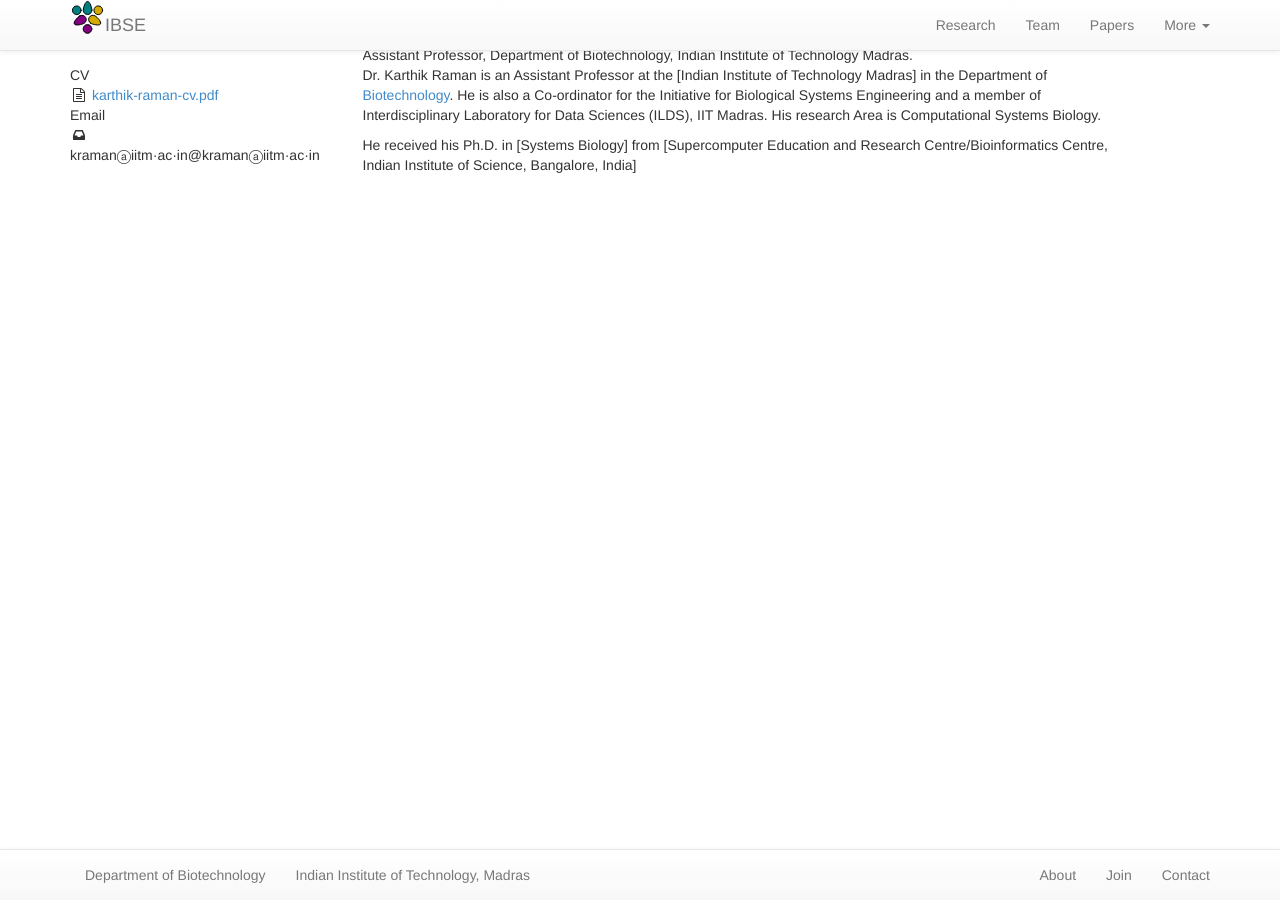
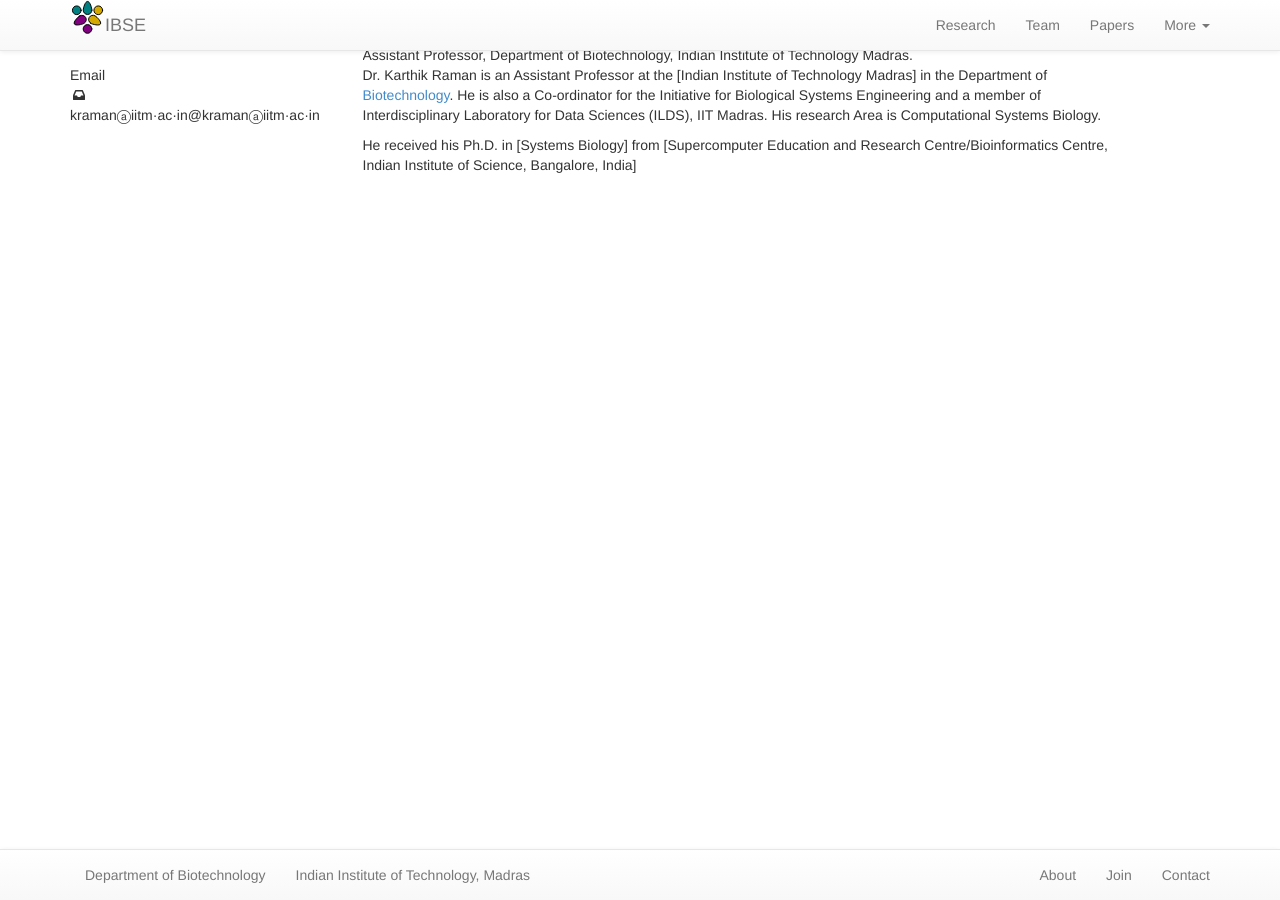
Before and after one commit to philge/ibse-iitm.github.io, a Jekyll site: the page built from team/_posts/2017-09-01-Karthik Raman.md, in a window 1280 px wide. Built offline with Jekyll 4.4.1, drawn with Linux system fonts in a browser that asks for light colours; nearby versions of some CDN libraries; some of the changed lines change nothing that is shown.

Commit message:
Update 2017-09-01-Karthik Raman.md

```diff
--- a/team/_posts/2017-09-01-Karthik Raman.md
+++ b/team/_posts/2017-09-01-Karthik Raman.md
@@ -4,8 +4,6 @@
 position: Assistant Professor, Department of Biotechnology, Indian Institute of Technology Madras.
 email: kramanⓐiitm·ac·in
 image:
-cv: https://home.iitm.ac.in/kraman/CV/karthik-raman-cv.pdf
-alum: false
 ---
 Dr. Karthik Raman is an Assistant Professor at the [Indian Institute of Technology Madras] in the Department of [Biotechnology]. He is also a Co-ordinator for the Initiative for Biological Systems Engineering and a member of Interdisciplinary Laboratory for Data Sciences (ILDS), IIT Madras. His research Area is Computational Systems Biology.
 
```
